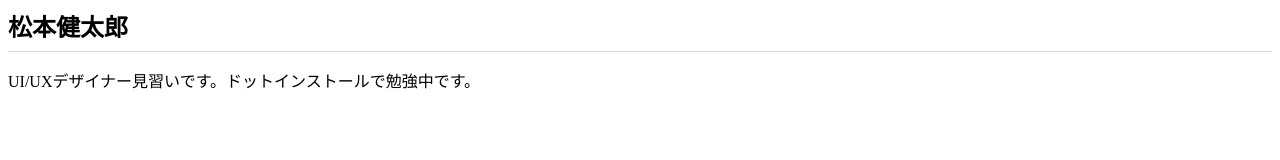
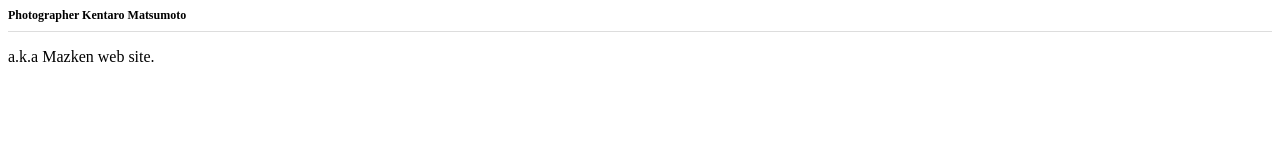
Before and after one commit to Kenmore189/kenmore189.github.io, a plain HTML site: page index.html in a window 1280 px wide. Drawn offline with Linux system fonts and the light colour scheme.

Commit message:
Add files via upload

```diff
--- a/css/styles.css
+++ b/css/styles.css
@@ -1,5 +1,5 @@
 h1 {
-  font-size: 24px;
+  font-size: 12px;
   padding-bottom: 8px;
   border-bottom: 1px solid #ddd;
 
--- a/index.html
+++ b/index.html
@@ -3,15 +3,13 @@
 
 <head>
   <meta charset="utf-8">
-  <title>松本健太郎のポートフォリオサイト</title>
+  <title>Mazken Web Siteです</title>
   <link rel="stylesheet" href="css/styles.css"
 </head>
 
 <body>
-  <h1>松本健太郎</h1>
-  <p>UI/UXデザイナー見習いです。ドットインストールで勉強中です。</p>
-
+  <h1>Photographer Kentaro Matsumoto</h1>
+  <p>a.k.a Mazken web site.</p>
 </body>
 
-
 </html>
```
